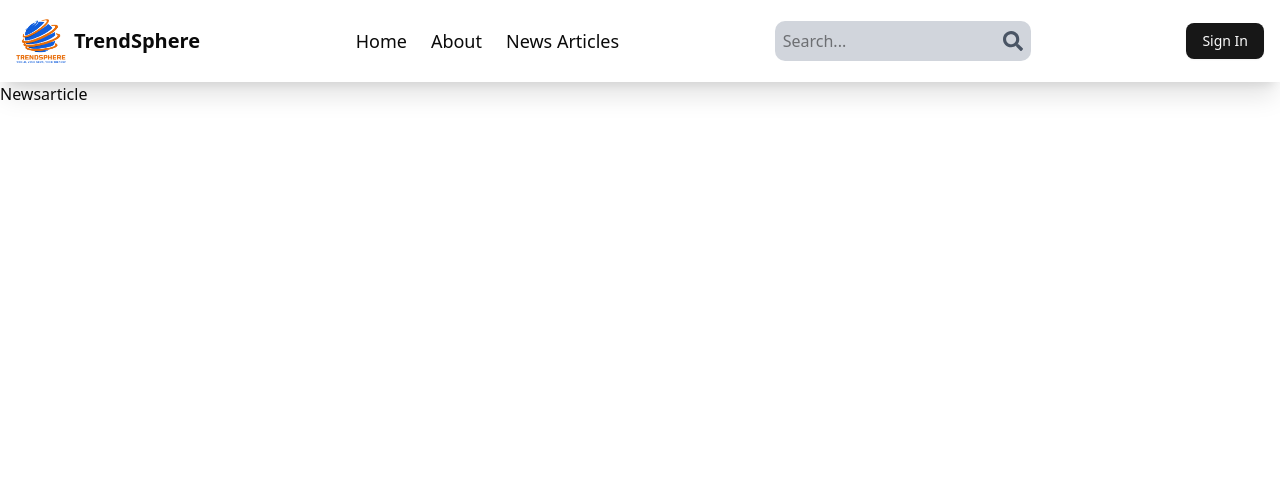
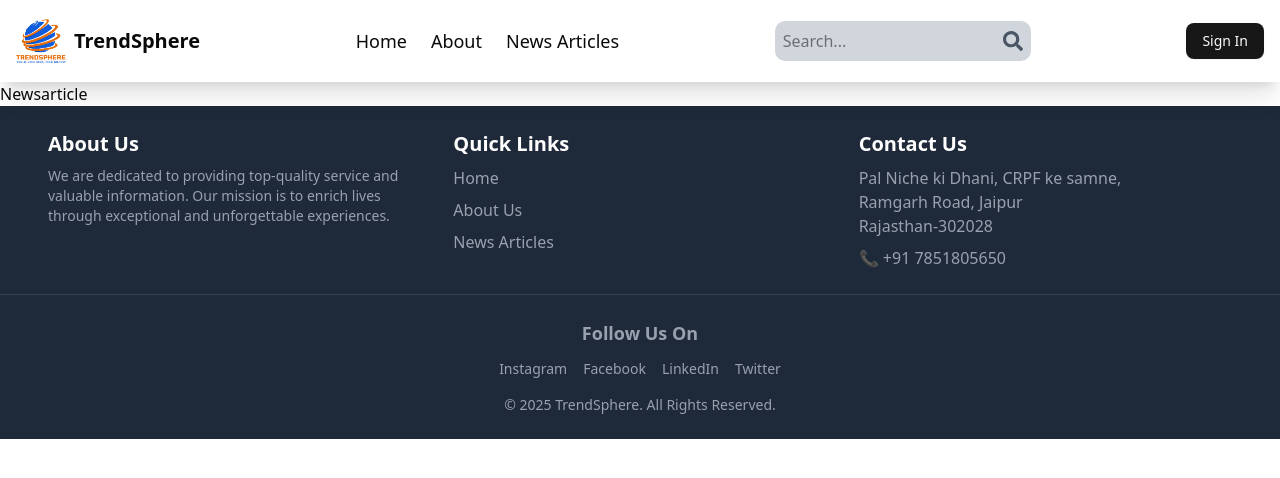
Before and after one commit to Mayank9166/TrendSphere, a React (Vite) app in the folder frontend/: page /news in a window 1280 px wide. Shown: the top 478 px of the page. Built offline with nearby package versions, Linux system fonts and the light colour scheme.

Commit message:
Footer completed

```diff
--- a/frontend/src/App.jsx
+++ b/frontend/src/App.jsx
@@ -10,6 +10,7 @@ import Dashboard from './pages/Dashboard'
 import Newsarticle from './pages/NewsArticle'
 import Header from './components/shared/Header'
 import { Toaster } from './components/ui/sonner.jsx'
+import Footer from './components/shared/Footer.jsx'
 
 const App = () => {
   return (
@@ -27,6 +28,7 @@ const App = () => {
 
 
    </Routes>
+   <Footer/>
    <Toaster/>
    </BrowserRouter>
   )
--- /dev/null
+++ b/frontend/src/components/shared/Footer.jsx
@@ -0,0 +1,76 @@
+import React from 'react';
+import { Link } from 'react-router-dom';
+
+const Footer = () => {
+  return (
+    <div className="bg-gray-800 text-white">
+      {/* Upper Section */}
+      <div className="container mx-auto flex flex-col md:flex-row justify-between py-6 px-6 md:px-12 gap-8 text-center md:text-left">
+
+        {/* About Us */}
+        <div className="w-full md:w-1/3">
+          <h1 className="text-xl font-semibold">About Us</h1>
+          <p className="text-gray-400 text-sm mt-2">
+            We are dedicated to providing top-quality service and valuable information.
+            Our mission is to enrich lives through exceptional and unforgettable experiences.
+          </p>
+        </div>
+
+        {/* Quick Links */}
+        <div className="w-full md:w-1/3">
+          <h1 className="text-xl font-semibold">Quick Links</h1>
+          <ul className="mt-2 space-y-2">
+            <li>
+              <Link to="/" className="text-gray-400 hover:text-white transition">Home</Link>
+            </li>
+            <li>
+              <Link to="/about" className="text-gray-400 hover:text-white transition">About Us</Link>
+            </li>
+            <li>
+              <Link to="/news" className="text-gray-400 hover:text-white transition">News Articles</Link>
+            </li>
+          </ul>
+        </div>
+
+        {/* Contact Us */}
+        <div className="w-full md:w-1/3">
+          <h1 className="text-xl font-semibold">Contact Us</h1>
+          <div className="mt-2 text-gray-400">
+            <p>Pal Niche ki Dhani, CRPF ke samne,</p>
+            <p>Ramgarh Road, Jaipur</p>
+            <p>Rajasthan-302028</p>
+            <p className="mt-2">
+              📞 <a href="tel:+917851805650" className="hover:text-white">
+                +91 7851805650
+              </a>
+            </p>
+          </div>
+        </div>
+
+      </div>
+
+      {/* Lower Section */}
+      <div className="border-t border-gray-700 text-center py-6 text-gray-400 text-sm">
+        <h1 className="text-lg font-semibold">Follow Us On</h1>
+        <div className="flex justify-center gap-4 mt-3">
+          <Link to="https://www.instagram.com/mayank_saini_l/" target="_blank" className="hover:text-white transition">
+            <i className="fab fa-instagram"></i> Instagram
+          </Link>
+          <Link to="https://www.facebook.com/profile.php?id=61556185926525" target="_blank" className="hover:text-white transition">
+            <i className="fab fa-facebook"></i> Facebook
+          </Link>
+          <Link to="https://www.linkedin.com/in/mayank-saini-47b508259/" target="_blank" className="hover:text-white transition">
+            <i className="fab fa-linkedin"></i> LinkedIn
+          </Link>
+          <Link to="https://x.com/MayankSaini007P" target="_blank" className="hover:text-white transition">
+            <i className="fab fa-twitter"></i> Twitter
+          </Link>
+        </div>
+
+        <p className="mt-4">© {new Date().getFullYear()} TrendSphere. All Rights Reserved.</p>
+      </div>
+    </div>
+  );
+};
+
+export default Footer;
```
